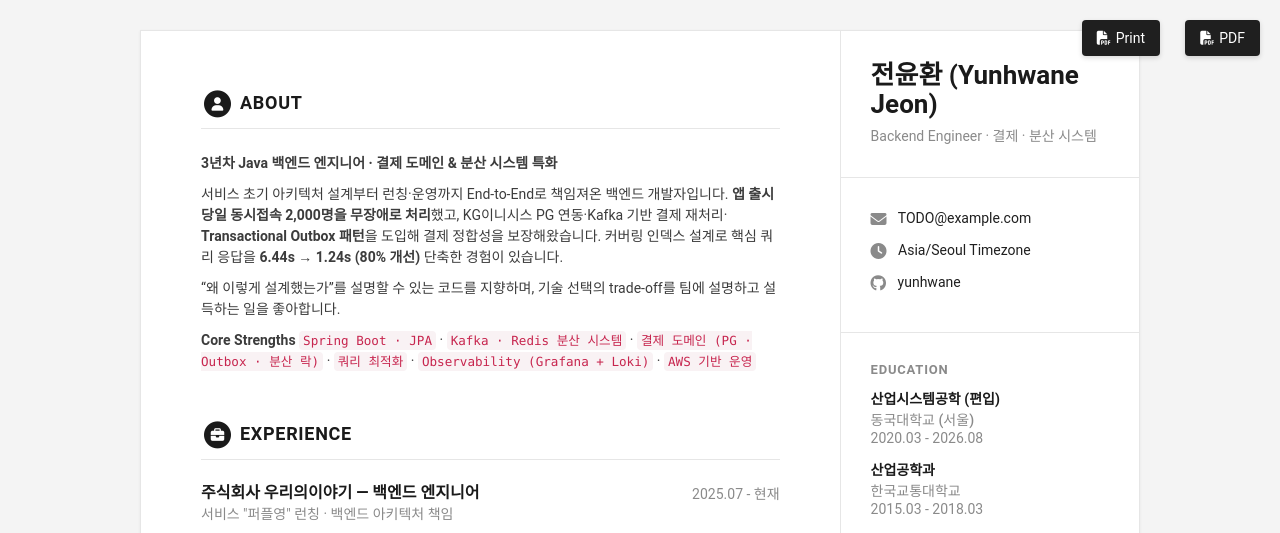
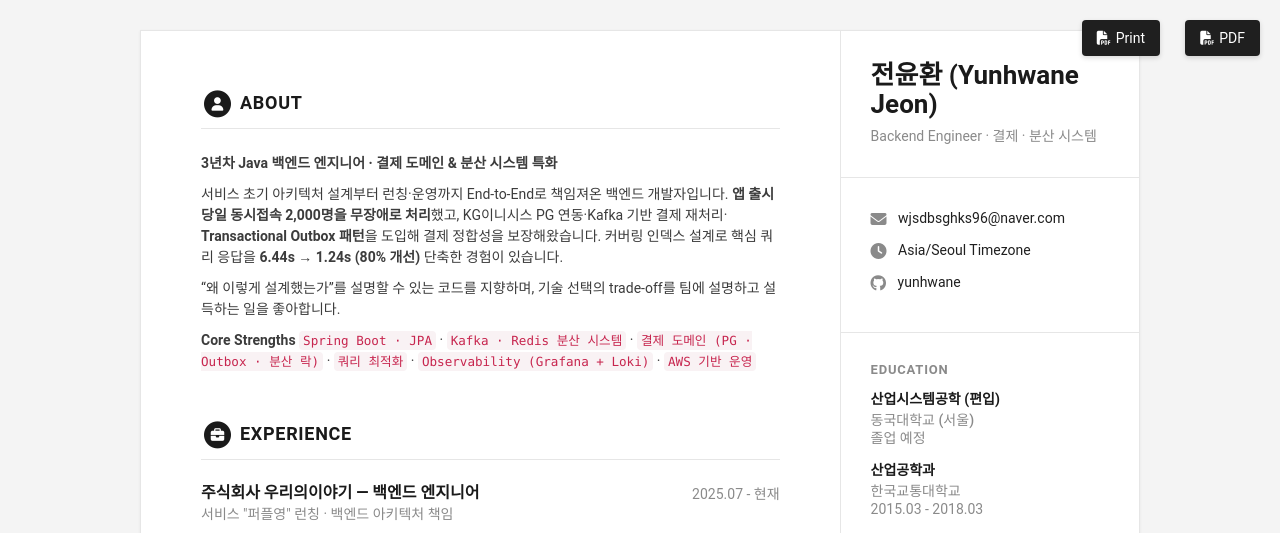
Before and after one commit to yunhwane/portfolio, a Jekyll site: the page built from index.html, in a window 1280 px wide and 900 px high. Shown: the top 533 px of the window. Built offline with Jekyll 4.4.1, drawn with Linux system fonts in a browser that asks for light colours.

Commit message:
chore(portfolio): 동국대 졸업 예정 표기·날짜 제거, 이메일 업데이트
- 동국대학교 학력을 '졸업 예정'으로 표기하고 기간(2020.03-2026.08) 제거
- 연락 이메일을 wjsdbsghks96@naver.com 으로 변경

Co-Authored-By: Claude Opus 4.8 (1M context) <noreply@anthropic.com>

```diff
--- a/_data/data.yml
+++ b/_data/data.yml
@@ -11,7 +11,7 @@ sidebar:
   tagline: Backend Engineer · 결제 · 분산 시스템
   # avatar: profile.png   # 사진 미사용 — 값을 비워두면 프로필 이미지가 렌더링되지 않습니다.
 
-  email: TODO@example.com
+  email: wjsdbsghks96@naver.com
   phone:
   timezone: Asia/Seoul
   citizenship:
@@ -77,7 +77,7 @@ education:
   info:
   - degree: 산업시스템공학 (편입)
     university: 동국대학교 (서울)
-    time: 2020.03 - 2026.08
+    time: 졸업 예정
 
   - degree: 산업공학과
     university: 한국교통대학교
```
